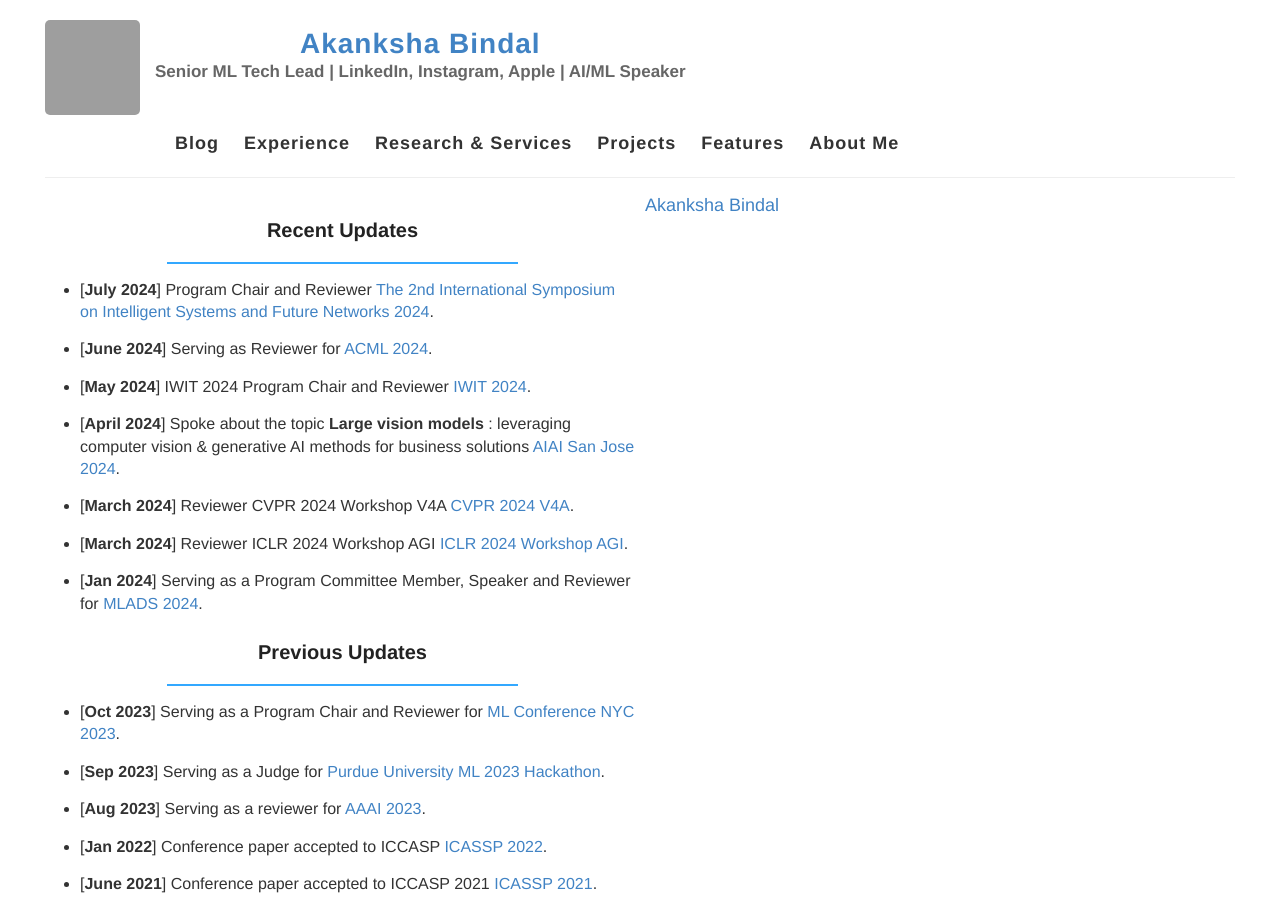
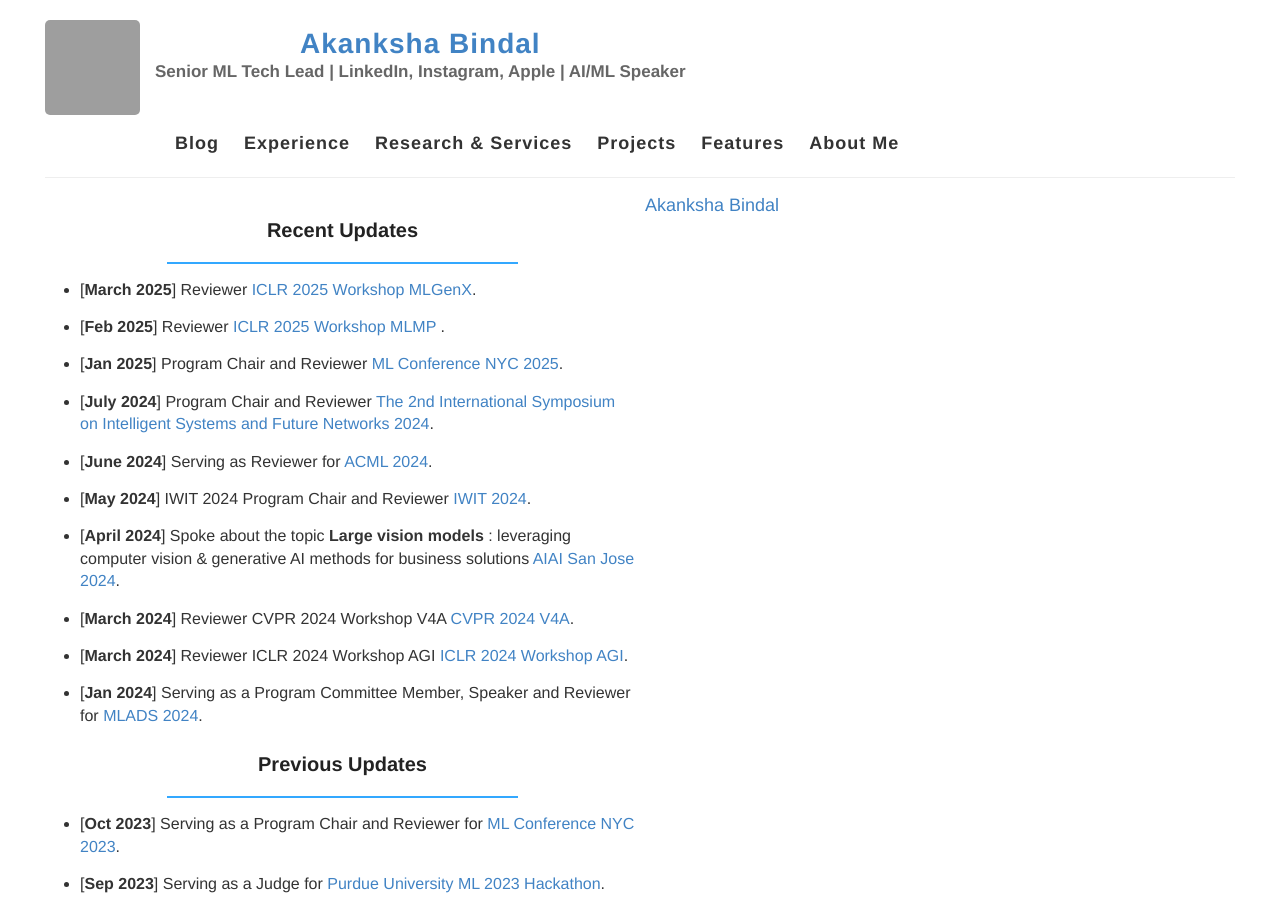
Before and after one commit to ak-7/portfolio, a Jekyll site: the page built from index.html, in a window 1280 px wide and 900 px high. Built offline with Jekyll 4.4.1, drawn with Linux system fonts in a browser that asks for light colours; comment, search, counter and statistics services are not loaded; grey boxes are pictures that could not be loaded.

Commit message:
Add new reviewing spots

```diff
--- a/index.html
+++ b/index.html
@@ -9,6 +9,19 @@ layout: default
       Recent Updates
     </h3>
     <hr width="60%" color="#33a8ff" size="3">
+    <ul>
+      <li class="updates"> [<b>March 2025</b>] Reviewer <a
+          href="https://mlgenx.github.io/" target="_blank">ICLR 2025 Workshop MLGenX</a>.
+    </ul>
+    <ul>
+      <li class="updates"> [<b>Feb 2025</b>] Reviewer <a
+          href="https://multiscale-ai.github.io/" target="_blank">ICLR 2025 Workshop MLMP
+</a>.
+    </ul>
+       <ul>
+          <li class="updates"> [<b>Jan 2025</b>] Program Chair and Reviewer <a
+              href="http://mlconf.com/" target="_blank">ML Conference NYC 2025</a>.
+        </ul>
     <ul>
       <li class="updates"> [<b>July 2024</b>] Program Chair and Reviewer <a
           href="https://cs-conferences.acadiau.ca/euspn-24/workshops.html" target="_blank">The 2nd International Symposium on Intelligent Systems and Future Networks 2024</a>.
```
